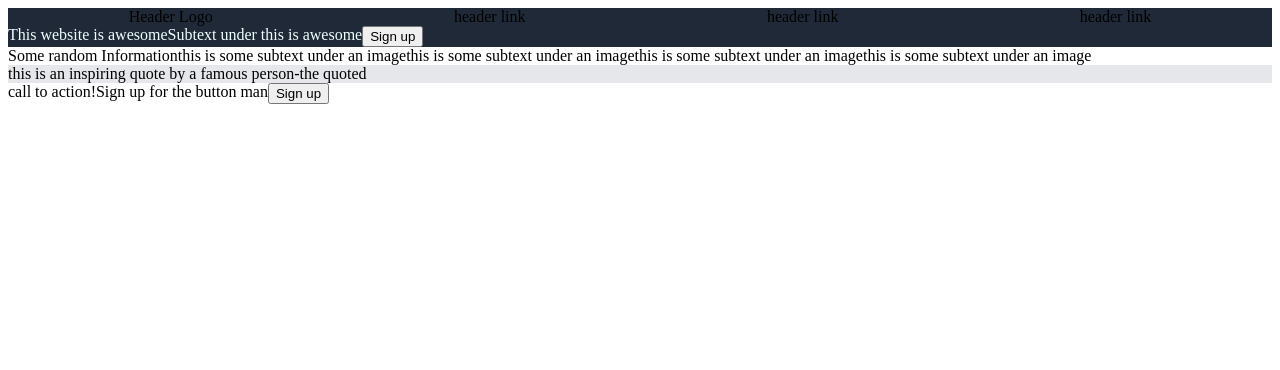
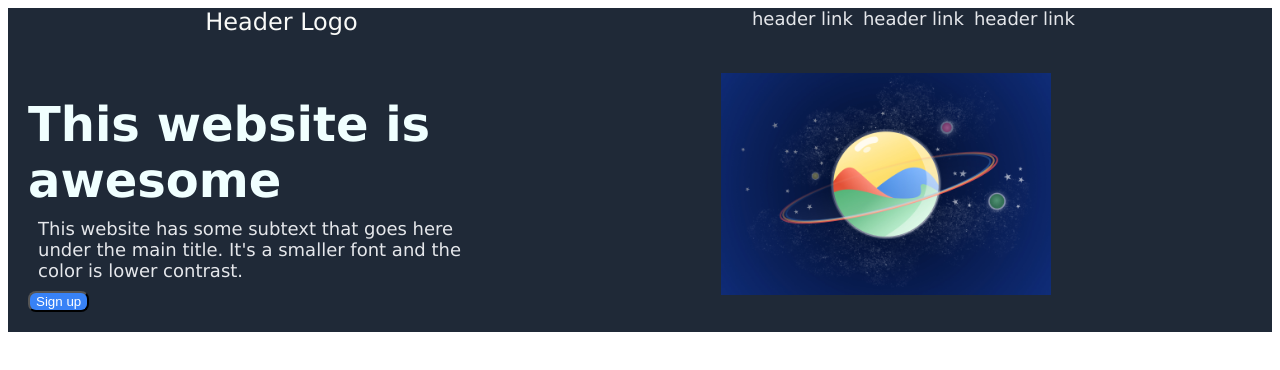
Before and after one commit to lilsahlee/landing-page, a plain HTML site: page index.html in a window 1280 px wide. Drawn offline with Linux system fonts and the light colour scheme.

Commit message:
focused on the first two sections css

```diff
--- a/index.html
+++ b/index.html
@@ -9,16 +9,24 @@
 <body>
     <div class="head">
         <div>Header Logo</div>
-        <div>header link</div>
-        <div>header link</div>
-        <div>header link</div>
+        <div class="links">
+           <a>header link</a>
+           <a>header link</a>
+           <a>header link</a>
+        </div>
+
     </div>
     <div class="awesome">
-        <div>This website is awesome</div>
-        <div>Subtext under this is awesome</div>
-        <div><button>Sign up</button></div>
-        <a></a>
+        <div class="left">
+            <div class="big">This website is awesome</div>
+            <div class="sub">This website has some subtext that goes here under the main title. It's a smaller font and the color is lower contrast.</div>
+            <div><button>Sign up</button></div>
+        </div>
+        <div class="right">
+            <img src="Planeted.jpg">
+        </div>
     </div>
+    <!--
     <div class="info">
         <div>Some random Information</div>
         <a></a>
@@ -39,6 +47,6 @@
         <div>Sign up for the button man</div>
         <button>Sign up</button>
     </div>
-
+    -->
 </body>
 </html>
--- a/styles.css
+++ b/styles.css
@@ -1,13 +1,21 @@
+body {
+    font-family: Verdana, Geneva, Tahoma, sans-serif;
+}
+
 .head {
     display: flex;
     justify-content: space-around;
-    background-color: #1f2937
+    background-color: #1f2937;
+    color: #f9faf8;
+    font-size: 24px;
+    margin:auto
 }
 
 .awesome {
     background-color: #1f2937;
     color: azure;
     display: flex;
+    padding: 20px;
 }
 
 .info {
@@ -22,3 +30,40 @@
 .call {
     display: flex;
 }
+
+.links {
+    display: flex;
+    color: #e5e7eb;
+    gap: 10px;
+    font-size: 18px;
+}
+
+.big {
+    font-size: 48px;
+    font-weight: bolder;
+    margin-top: 40px;
+
+}
+
+.sub {
+    font-size: 18px;
+    color: #e5e7eb;
+    padding: 10px;
+
+}
+
+button {
+    background-color: #3882f6;
+    border-radius: 8px;
+    color: white;
+}
+
+img {
+    width: 45%;
+}
+
+.right {
+    display: flex;
+    margin: auto;
+    justify-content: center;
+}
```
Also changed, not shown: Planeted.jpg (added), 1 other file.
